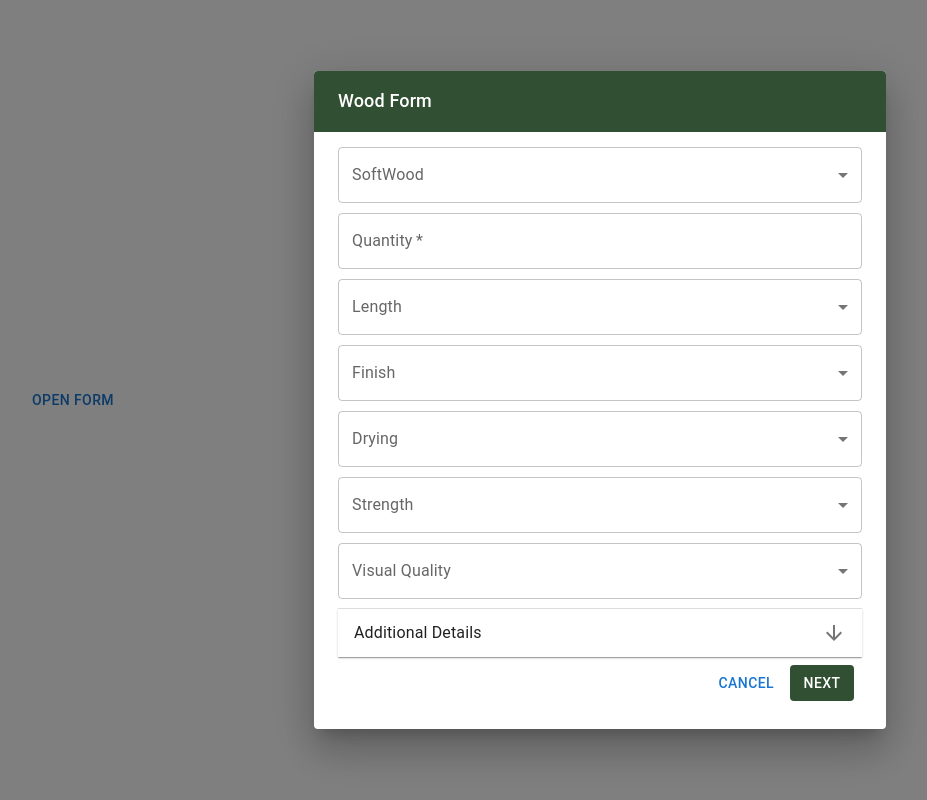
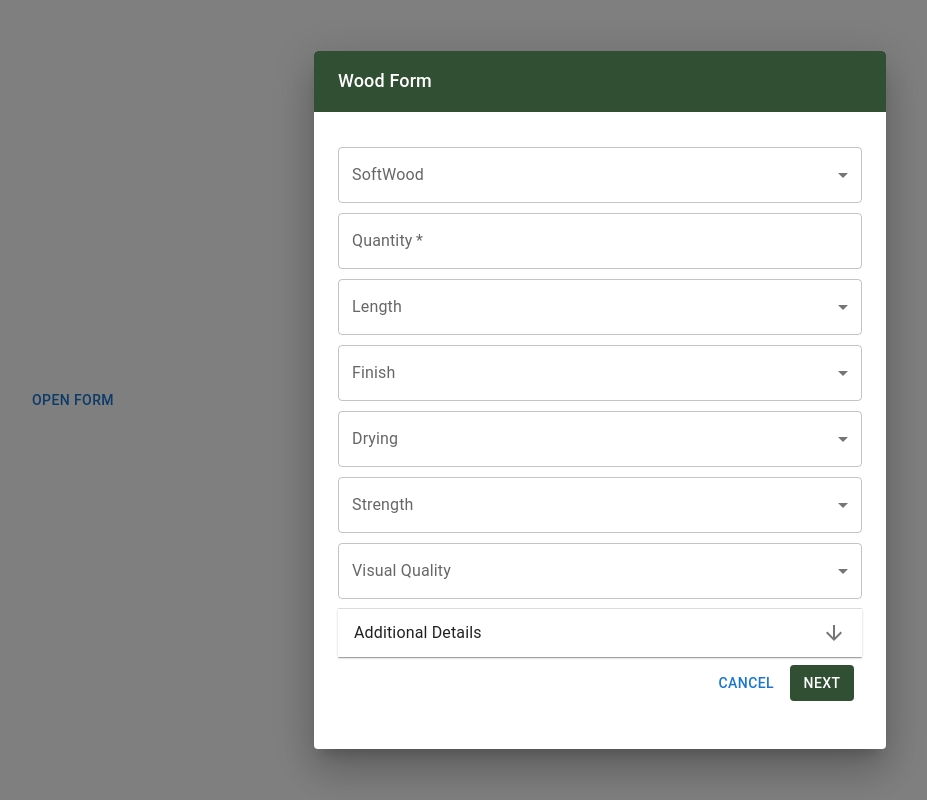
Before and after one commit to Ogbera-Gabriel/Prototype, a Next.js app: page / in a window 1280 px wide. Shown: the whole page, without its empty margins (40-967 px from the left). Built offline with nearby package versions, Linux system fonts and the light colour scheme.

Commit message:
Fix minor styling and confirmation button close issue

```diff
--- a/components/modals/woods-form-modal.tsx
+++ b/components/modals/woods-form-modal.tsx
@@ -127,6 +127,11 @@ export default function WoodFormModal() {
     setOpen(false);
   };
 
+  const handleConfirmationClose = () => {
+    setShowConfirmation(false);
+  }
+
+
   const handleShowCompany = () => {
     setShowCompany(true);
     setShowWood(false);
@@ -181,7 +186,7 @@ export default function WoodFormModal() {
 
   return (
     <div>
-      <Dialog open={showConfirmation} onClose={handleClose}>
+      <Dialog open={showConfirmation} onClose={handleConfirmationClose}>
         <DialogTitle style={style.dialogtile}>Confirmation</DialogTitle>
         <DialogContent>
           <DialogContentText>
@@ -223,7 +228,10 @@ export default function WoodFormModal() {
           )}
         </DialogContent>
         <DialogActions>
-          <Button onClick={handleClose} style={{ backgroundColor: '#314f32', color: 'white' }}>
+          <Button
+            onClick={handleConfirmationClose}
+            style={{ backgroundColor: "#314f32", color: "white" }}
+          >
             Close
           </Button>
         </DialogActions>
@@ -235,7 +243,11 @@ export default function WoodFormModal() {
             {showWood ? "Wood Form" : "Your Profile"}
           </DialogTitle>
           <DialogContent>
-            <form onSubmit={handleSubmit(onSubmit)} autoComplete="off">
+            <form
+              onSubmit={handleSubmit(onSubmit)}
+              autoComplete="off"
+              style={{ paddingBlock: "20px" }}
+            >
               {showWood && (
                 <>
                   <FormControl fullWidth style={{ marginBottom: "10px" }}>
@@ -585,7 +597,7 @@ export default function WoodFormModal() {
                   <Button
                     type="button"
                     onClick={handleShowCompany}
-                    style={{ backgroundColor: '#314f32', color: 'white' }}
+                    style={{ backgroundColor: "#314f32", color: "white" }}
                   >
                     Next
                   </Button>
@@ -597,7 +609,10 @@ export default function WoodFormModal() {
                   </Button>
                 )}
                 {showCompany && (
-                  <Button type="submit" style={{ backgroundColor: '#314f32', color: 'white' }}>
+                  <Button
+                    type="submit"
+                    style={{ backgroundColor: "#314f32", color: "white" }}
+                  >
                     Submit
                   </Button>
                 )}
```
